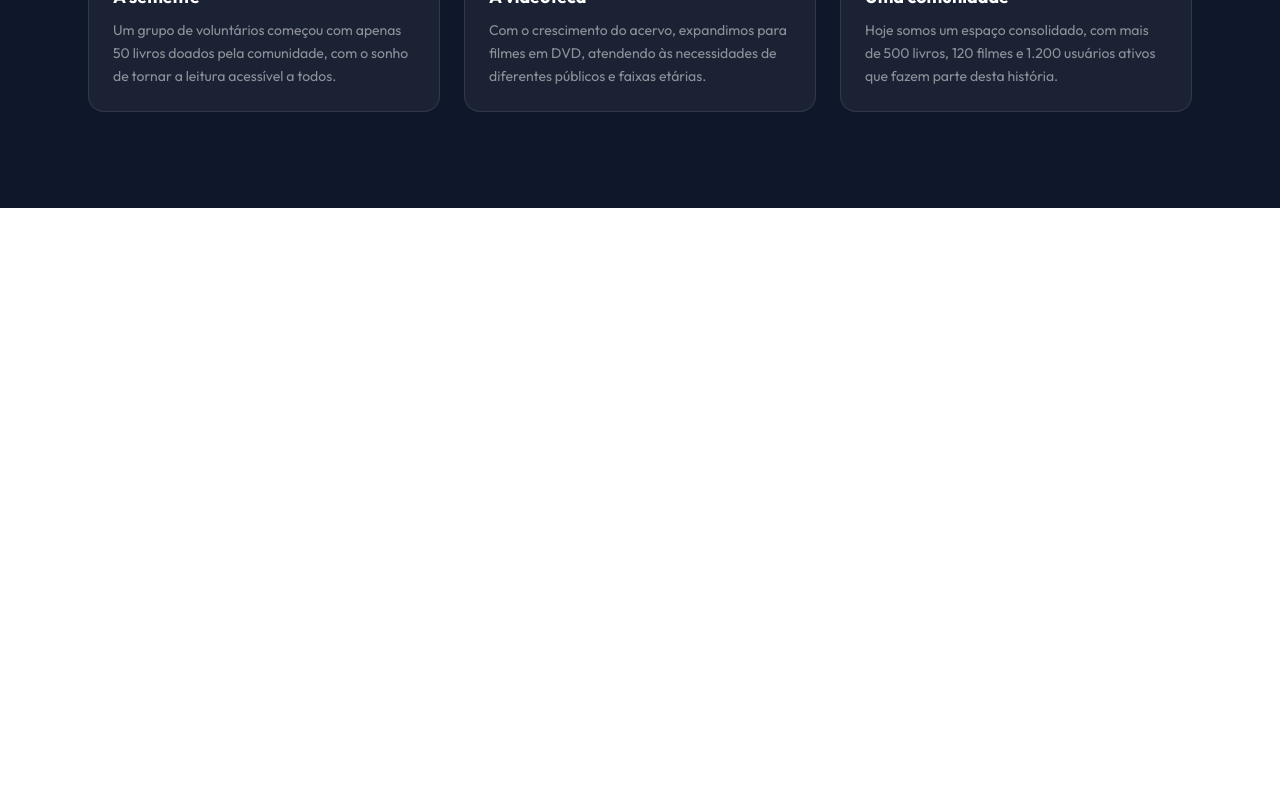
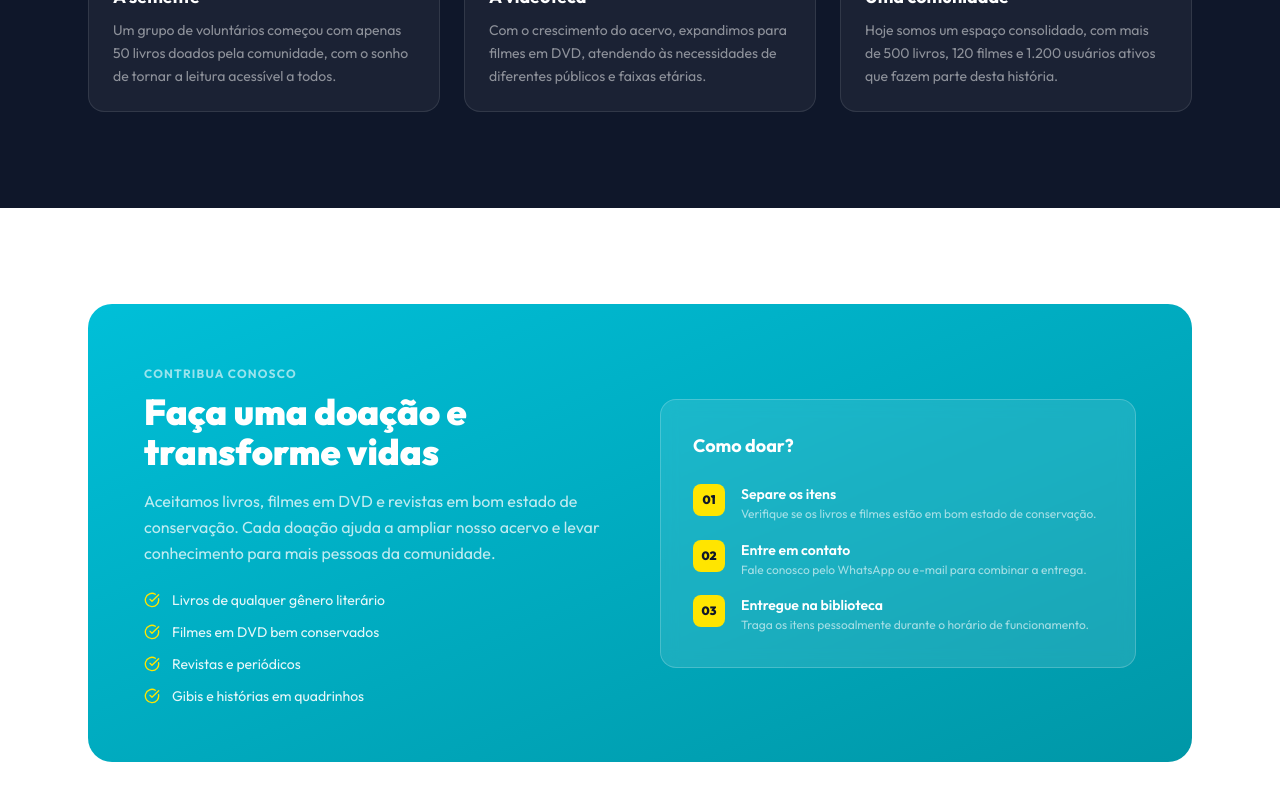
Before and after one commit to 237legg/site-biblioteca, a Next.js app in the folder biblioteca/: page / in a window 1280 px wide. Shown: the part 1832-2632 px from the top of the page. Before the commit the page ends 2040 px from the top, so only its background shows below. Built offline with nearby package versions, Linux system fonts and the light colour scheme.

Commit message:
Adicionando a secao Doacoes

```diff
--- a/biblioteca/components/landing-page.tsx
+++ b/biblioteca/components/landing-page.tsx
@@ -188,6 +188,56 @@ function LandingPage() {
           </div>
         </div>
       </section>
+
+      {/* Doações */}
+      <section id="doacoes" className="py-24 bg-white">
+        <div className="max-w-6xl mx-auto px-4 sm:px-6">
+          <div className="bg-gradient-to-br from-primary to-[#0097a7] rounded-3xl p-10 lg:p-14">
+            <div className="grid lg:grid-cols-2 gap-10 items-center">
+              <div>
+                <span className="text-xs font-bold uppercase tracking-widest text-white/60">Contribua conosco</span>
+                <h2 className="text-4xl font-black text-white mt-2 mb-4">Faça uma doação e transforme vidas</h2>
+                <p className="text-white/75 leading-relaxed mb-6">
+                  Aceitamos livros, filmes em DVD e revistas em bom estado de conservação. Cada doação ajuda a ampliar nosso acervo e levar conhecimento para mais pessoas da comunidade.
+                </p>
+                <div className="flex flex-col gap-3">
+                  {[
+                    "Livros de qualquer gênero literário",
+                    "Filmes em DVD bem conservados",
+                    "Revistas e periódicos",
+                    "Gibis e histórias em quadrinhos",
+                  ].map(item => (
+                    <div key={item} className="flex items-center gap-3 text-white/90 text-sm">
+                      <CheckCircle size={16} className="text-[#ffe500] flex-shrink-0" />
+                      {item}
+                    </div>
+                  ))}
+                </div>
+              </div>
+              <div className="bg-white/10 backdrop-blur rounded-2xl p-8 border border-white/20">
+                <div className="text-white font-bold text-lg mb-6">Como doar?</div>
+                <div className="flex flex-col gap-4">
+                  {[
+                    { n: "01", t: "Separe os itens", d: "Verifique se os livros e filmes estão em bom estado de conservação." },
+                    { n: "02", t: "Entre em contato", d: "Fale conosco pelo WhatsApp ou e-mail para combinar a entrega." },
+                    { n: "03", t: "Entregue na biblioteca", d: "Traga os itens pessoalmente durante o horário de funcionamento." },
+                  ].map(step => (
+                    <div key={step.n} className="flex gap-4">
+                      <div className="w-8 h-8 rounded-lg bg-[#ffe500] text-foreground font-black text-xs flex items-center justify-center flex-shrink-0">{step.n}</div>
+                      <div>
+                        <div className="text-white font-semibold text-sm">{step.t}</div>
+                        <div className="text-white/60 text-xs leading-relaxed">{step.d}</div>
+                      </div>
+                    </div>
+                  ))}
+                </div>
+              </div>
+            </div>
+          </div>
+        </div>
+      </section>
+
+
     </div>
   );
 }
```
